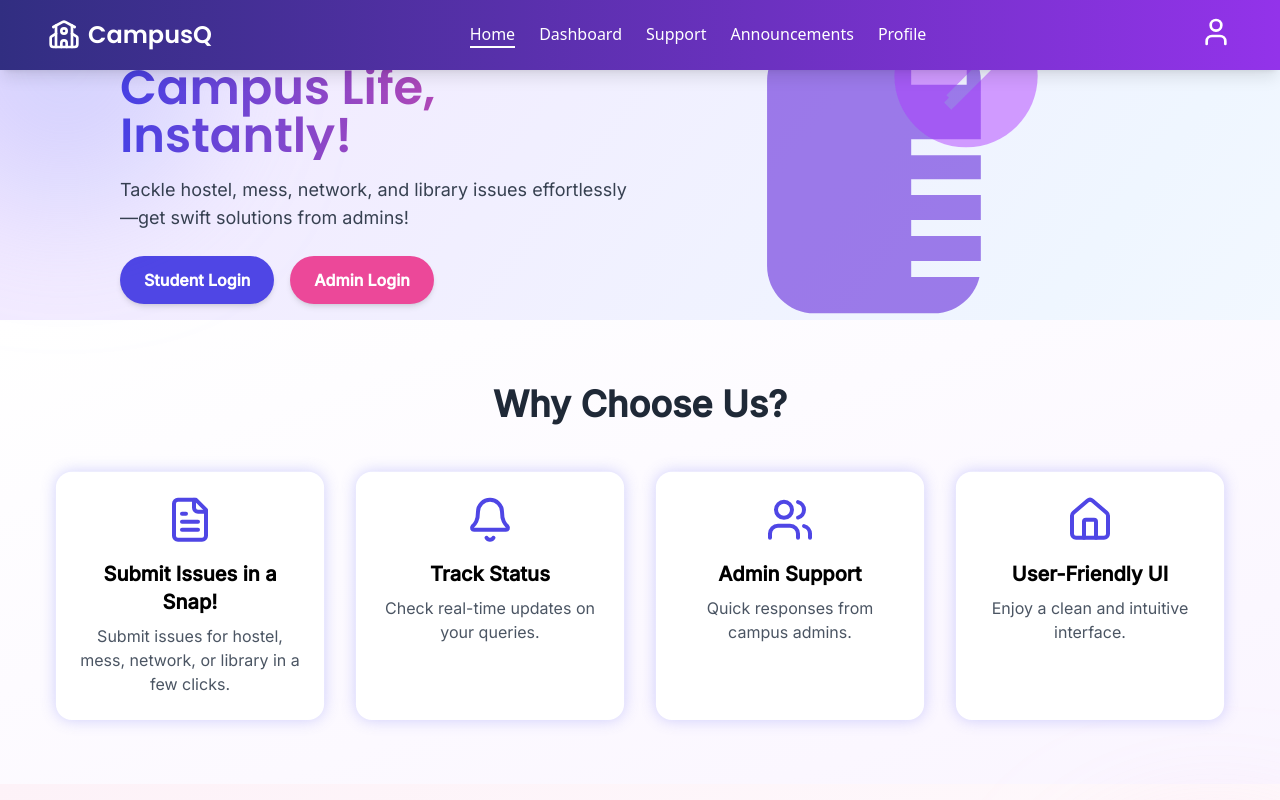
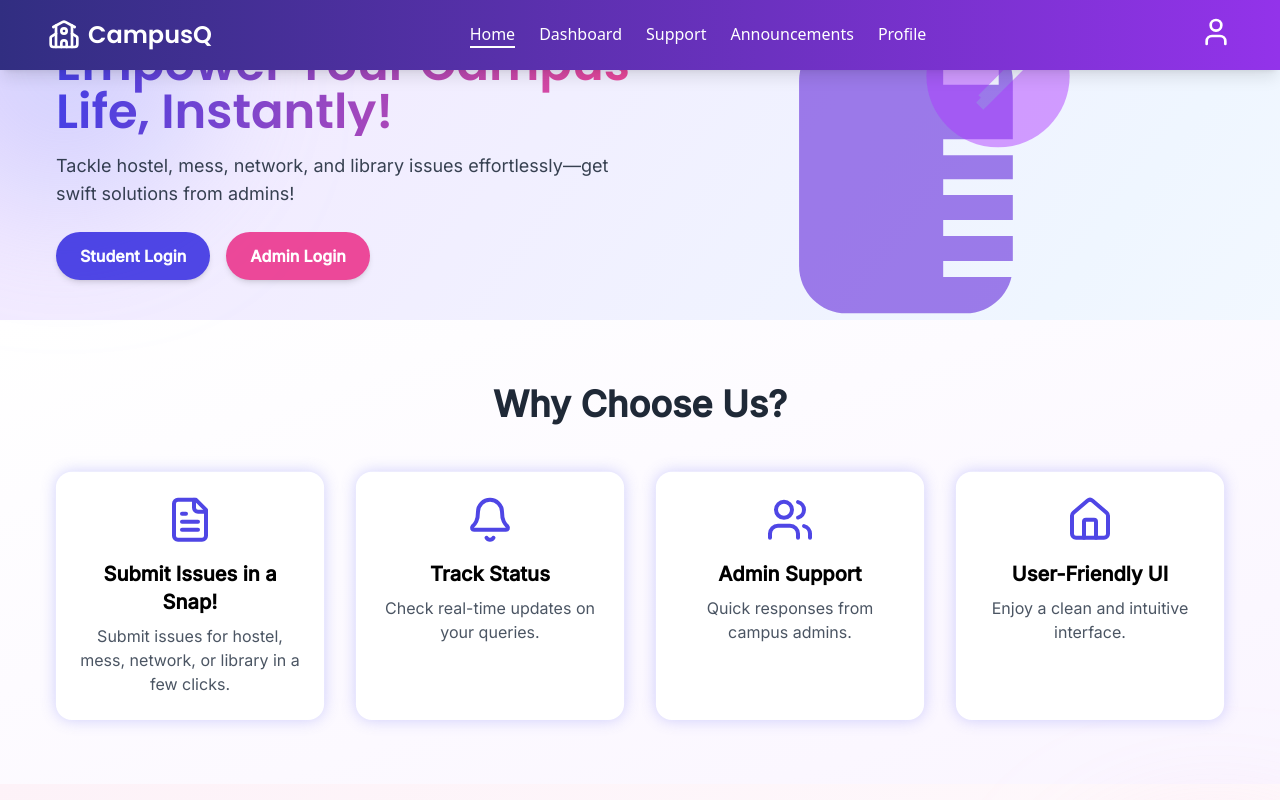
Before and after one commit to Shreya7078/CampusQ, a React (Vite) app: page / in a window 1280 px wide. Shown: the top 800 px of the page. Built offline with nearby package versions, Linux system fonts and the light colour scheme.

Commit message:
Fix formatting issue in LandingPage component

```diff
--- a/src/pages/LandingPage.jsx
+++ b/src/pages/LandingPage.jsx
@@ -217,7 +217,7 @@
 
 
 
-      <section className="pt-28 pb-16 flex flex-col md:flex-row items-center justify-between container mx-auto px-4 md:px-20">
+      <section className="pt-28 pb-16 flex flex-col md:flex-row items-center justify-between container mx-auto px-20">
         <div className="hero-text md:w-1/2 text-center md:text-left">
           <h2 className="text-5xl font-extrabold bg-gradient-to-r from-indigo-600 to-pink-500 text-transparent bg-clip-text font-poppins">
             Empower Your Campus Life, Instantly!
```
